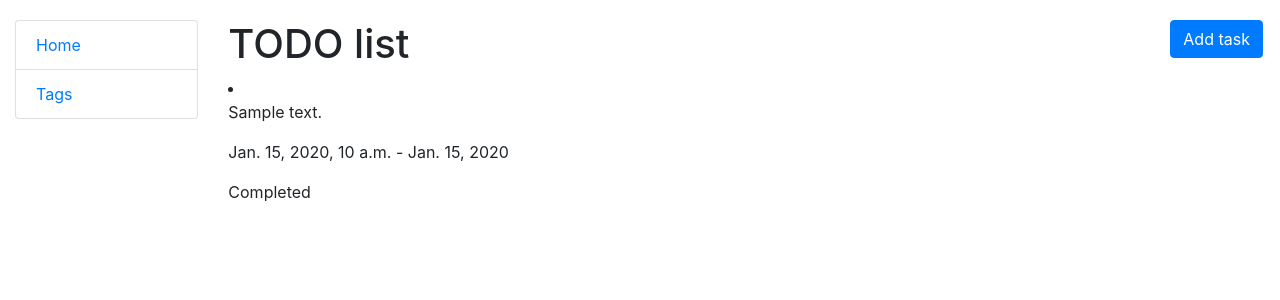
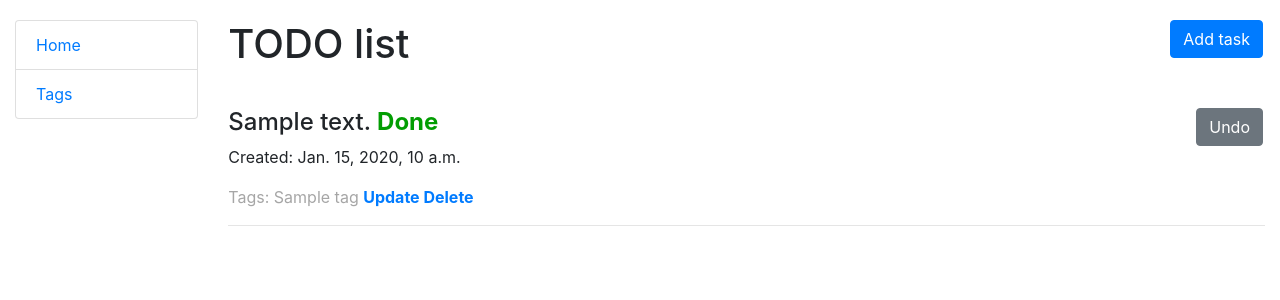
Before and after one commit to lilarin/todo-list-django-practice, a Django app: page / in a window 1280 px wide. Shown: the top 300 px of the page. Run offline with Django 4.2, Linux system fonts and the light colour scheme; tables that the repository leaves empty hold one stand-in row (values such as "Sample post").

Commit message:
Final changes

```diff
--- a/manage.py
+++ b/manage.py
@@ -6,7 +6,7 @@ import sys
 
 def main():
     """Run administrative tasks."""
-    os.environ.setdefault('DJANGO_SETTINGS_MODULE', 'todo_list_project.settings')
+    os.environ.setdefault("DJANGO_SETTINGS_MODULE", "todo_list_project.settings")
     try:
         from django.core.management import execute_from_command_line
     except ImportError as exc:
@@ -18,5 +18,5 @@ def main():
     execute_from_command_line(sys.argv)
 
 
-if __name__ == '__main__':
+if __name__ == "__main__":
     main()
--- a/static/css/styles.css
+++ b/static/css/styles.css
@@ -6,3 +6,25 @@ body {
     float: right;
     margin: 0 2px 0 2px;
 }
+
+.page-item-list {
+    display: block;
+    padding-top: 2rem;
+    align-items: center;
+}
+
+.task-done {
+    color: #029d02;
+}
+
+.task-not-done {
+    color: #d90022;
+}
+
+.deadline {
+    color: #640010;
+}
+
+.tag-list {
+    color: #a6a6a6;
+}
--- a/templates/base.html
+++ b/templates/base.html
@@ -1,7 +1,7 @@
 <!DOCTYPE html>
 <html lang="en">
   <head>
-      {% block title %}<title>Taxi Service</title>{% endblock %}
+      {% block title %}<title>TODO list</title>{% endblock %}
       <meta charset="utf-8">
       <meta name="viewport" content="width=device-width, initial-scale=1">
       <link rel="stylesheet"
--- a/templates/todo_list/index.html
+++ b/templates/todo_list/index.html
@@ -7,20 +7,51 @@
   {% if tasks %}
     {% for task in tasks %}
       <li class="page-item-list">
-        <p class="description">
+        <h4>
           {{ task.description }}
-        </p>
+        <strong>
+          {% if task.is_completed %}
+            <span class="task-done">Done</span>
+          {% else %}
+            <span class="task-not-done">Not done</span>
+          {% endif %}
+        </strong>
+        {% if task.is_completed %}
+          <a class="btn btn-secondary link-to-page" href="{% url 'todo_list:task-toggle' pk=task.id %}">
+            Undo
+          </a>
+        {% else %}
+          <a class="btn btn-success link-to-page" href="{% url 'todo_list:task-toggle' pk=task.id  %}">
+            Complete
+          </a>
+        {% endif %}
+        </h4>
         <p class="publish-date">
-          {{ task.created_at }} - {{ task.deadline }}
-        </p>
-        <p class="status">
-          {% if task.is_completed %}
-            Completed
-          {% else %}
-            Pending
+          Created: {{ task.created_at }}
+          {% if not task.is_completed %}
+            <strong class="deadline">Deadline: {{ task.deadline }}</strong>
           {% endif %}
         </p>
+        <p>
+          {% if task.tags.all %}
+            <span class="tag-list">
+            Tags:
+            {% for tag in task.tags.all %}
+              {{ tag.name }}
+            {% endfor %}
+            </span>
+          {% endif %}
+          <strong>
+            <a style="text-decoration: none" href="{% url 'todo_list:task-update' pk=task.id  %}">
+              Update
+            </a>
+            <a style="text-decoration: none" href="{% url 'todo_list:task-delete' pk=task.id  %}">
+              Delete
+            </a>
+           </strong>
+        </p>
       </li>
+      <hr>
     {% endfor %}
   {% else %}
     <p>There are no tasks</p>
--- a/templates/todo_list/tag_confirm_delete.html
+++ b/templates/todo_list/tag_confirm_delete.html
@@ -1,10 +1,10 @@
 {% extends "base.html" %}
 
 {% block content %}
-  <h1>Delete manufacturer?</h1>
+  <h1>Delete tag?</h1>
   <form action="" method="post">
     {% csrf_token %}
-
-    <input type="submit" value="Yes" class="btn btn-danger">
+    <a href="{% url "todo_list:tag-list" %}" class="btn btn-secondary">Cancel</a>
+    <input type="submit" value="Confirm" class="btn btn-danger">
   </form>
 {% endblock %}
--- a/templates/todo_list/tag_form.html
+++ b/templates/todo_list/tag_form.html
@@ -2,7 +2,7 @@
 {% load crispy_forms_filters %}
 
 {% block content %}
-  <h1>{{ object|yesno:"Update,Create" }} manufacturer</h1>
+  <h1>{{ object|yesno:"Update,Create" }} tag</h1>
   <form action="" method="post" novalidate>
     {% csrf_token %}
     {{ form|crispy }}
--- a/templates/todo_list/task_confirm_delete.html
+++ b/templates/todo_list/task_confirm_delete.html
@@ -1,10 +1,10 @@
 {% extends "base.html" %}
 
 {% block content %}
-  <h1>Delete car?</h1>
+  <h1>Delete task?</h1>
   <form action="" method="post">
     {% csrf_token %}
-
-    <input type="submit" value="Yes" class="btn btn-danger">
+    <a href="{% url "todo_list:index" %}" class="btn btn-secondary">Cancel</a>
+    <input type="submit" value="Confirm" class="btn btn-danger">
   </form>
 {% endblock %}
--- a/templates/todo_list/task_form.html
+++ b/templates/todo_list/task_form.html
@@ -7,6 +7,6 @@
     {% csrf_token %}
     {{ form|crispy }}
 
-    <input type="submit" value="Create" class="btn btn-primary">
+    <input type="submit" value="Submit" class="btn btn-primary">
   </form>
 {% endblock %}
--- a/todo_list/apps.py
+++ b/todo_list/apps.py
@@ -2,5 +2,5 @@ from django.apps import AppConfig
 
 
 class TodoListConfig(AppConfig):
-    default_auto_field = 'django.db.models.BigAutoField'
-    name = 'todo_list'
+    default_auto_field = "django.db.models.BigAutoField"
+    name = "todo_list"
--- a/todo_list/models.py
+++ b/todo_list/models.py
@@ -11,11 +11,9 @@ class Tag(models.Model):
 class Task(models.Model):
     description = models.CharField(max_length=255, unique=True)
     created_at = models.DateTimeField(auto_now_add=True)
-    deadline = models.DateField()
+    deadline = models.DateTimeField()
     is_completed = models.BooleanField(default=False)
-    tags = models.ManyToManyField(
-        Tag, blank=True
-    )
+    tags = models.ManyToManyField(Tag, blank=True)
 
     class Meta:
         ordering = ("-created_at",)
--- a/todo_list/views.py
+++ b/todo_list/views.py
@@ -1,9 +1,12 @@
-from django.http import HttpRequest, HttpResponseRedirect, HttpResponse
+from django.http import (
+    HttpRequest,
+    HttpResponseRedirect,
+    HttpResponse
+)
 from django.shortcuts import get_object_or_404
 from django.urls import reverse_lazy
 from django.views import generic
-
-from todo_list.forms import TaskCreationForm
+from todo_list.forms import TaskForm
 from todo_list.models import Task, Tag
 
 
@@ -16,13 +19,13 @@ class IndexListView(generic.ListView):
 
 class TaskCreateView(generic.CreateView):
     model = Task
-    form_class = TaskCreationForm
+    form_class = TaskForm
     success_url = reverse_lazy("todo_list:index")
 
 
 class TaskUpdateView(generic.UpdateView):
     model = Task
-    fields = "__all__"
+    form_class = TaskForm
     success_url = reverse_lazy("todo_list:index")
 
 
@@ -55,10 +58,11 @@ class TagDeleteView(generic.DeleteView):
     success_url = reverse_lazy("todo_list:tag-list")
 
 
-def toggle_task_status(request: HttpRequest, pk: int) -> HttpResponse:
+def toggle_task_status(
+        request: HttpRequest,
+        pk: int
+) -> HttpResponse:
     task = get_object_or_404(Task, pk=pk)
     task.is_completed = not task.is_completed
     task.save()
-    return HttpResponseRedirect(
-        reverse_lazy("todo_list:index")
-    )
+    return HttpResponseRedirect(reverse_lazy("todo_list:index"))
--- a/todo_list_project/asgi.py
+++ b/todo_list_project/asgi.py
@@ -11,6 +11,6 @@ import os
 
 from django.core.asgi import get_asgi_application
 
-os.environ.setdefault('DJANGO_SETTINGS_MODULE', 'todo_list_project.settings')
+os.environ.setdefault("DJANGO_SETTINGS_MODULE", "todo_list_project.settings")
 
 application = get_asgi_application()
--- a/todo_list_project/urls.py
+++ b/todo_list_project/urls.py
@@ -14,10 +14,11 @@ Including another URLconf
     1. Import the include() function: from django.urls import include, path
     2. Add a URL to urlpatterns:  path('blog/', include('blog.urls'))
 """
+
 from django.contrib import admin
 from django.urls import path, include
 
 urlpatterns = [
-    path('admin/', admin.site.urls),
+    path("admin/", admin.site.urls),
     path("", include("todo_list.urls", namespace="todo_list")),
 ]
--- a/todo_list_project/wsgi.py
+++ b/todo_list_project/wsgi.py
@@ -11,6 +11,6 @@ import os
 
 from django.core.wsgi import get_wsgi_application
 
-os.environ.setdefault('DJANGO_SETTINGS_MODULE', 'todo_list_project.settings')
+os.environ.setdefault("DJANGO_SETTINGS_MODULE", "todo_list_project.settings")
 
 application = get_wsgi_application()
```
Also changed, not shown: templates/todo_list/tags.html (+12 -12 lines), todo_list/forms.py (+5 -6 lines), todo_list_project/settings.py (+27 -27 lines), todo_list/migrations/0001_initial.py, todo_list/migrations/0002_alter_task_deadline.py (added).
